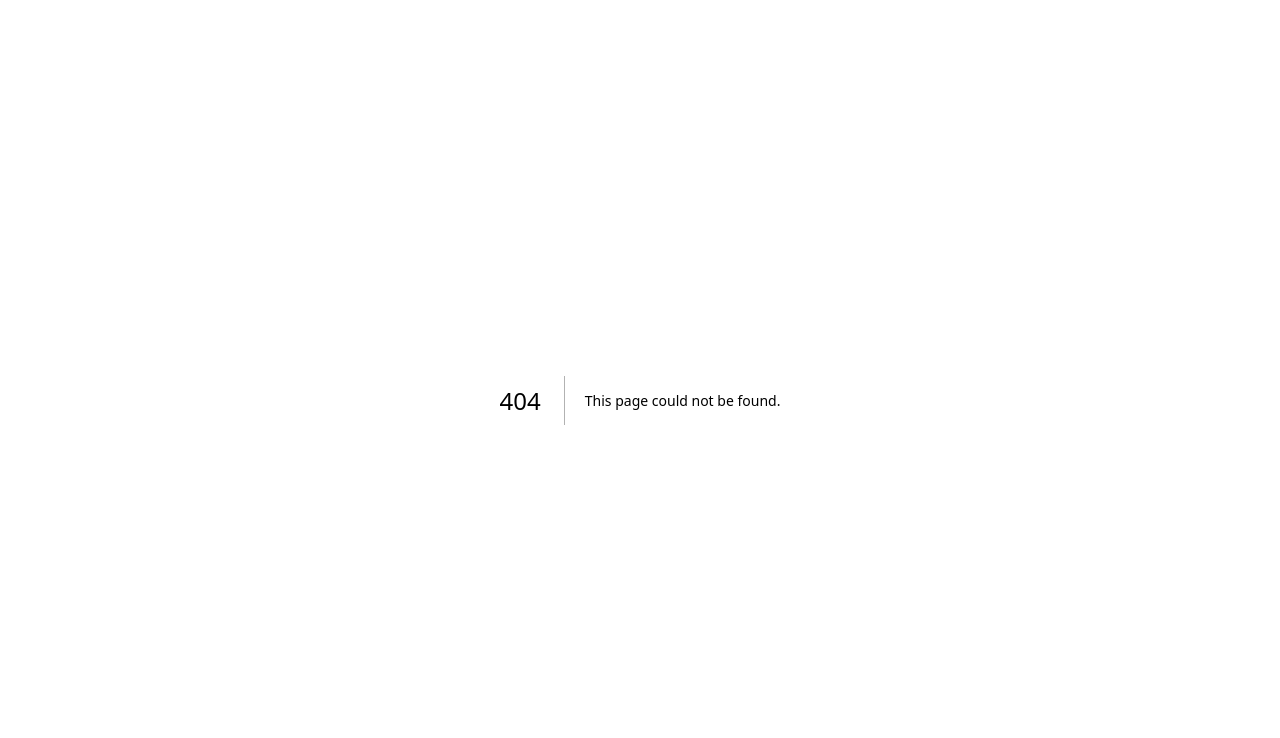
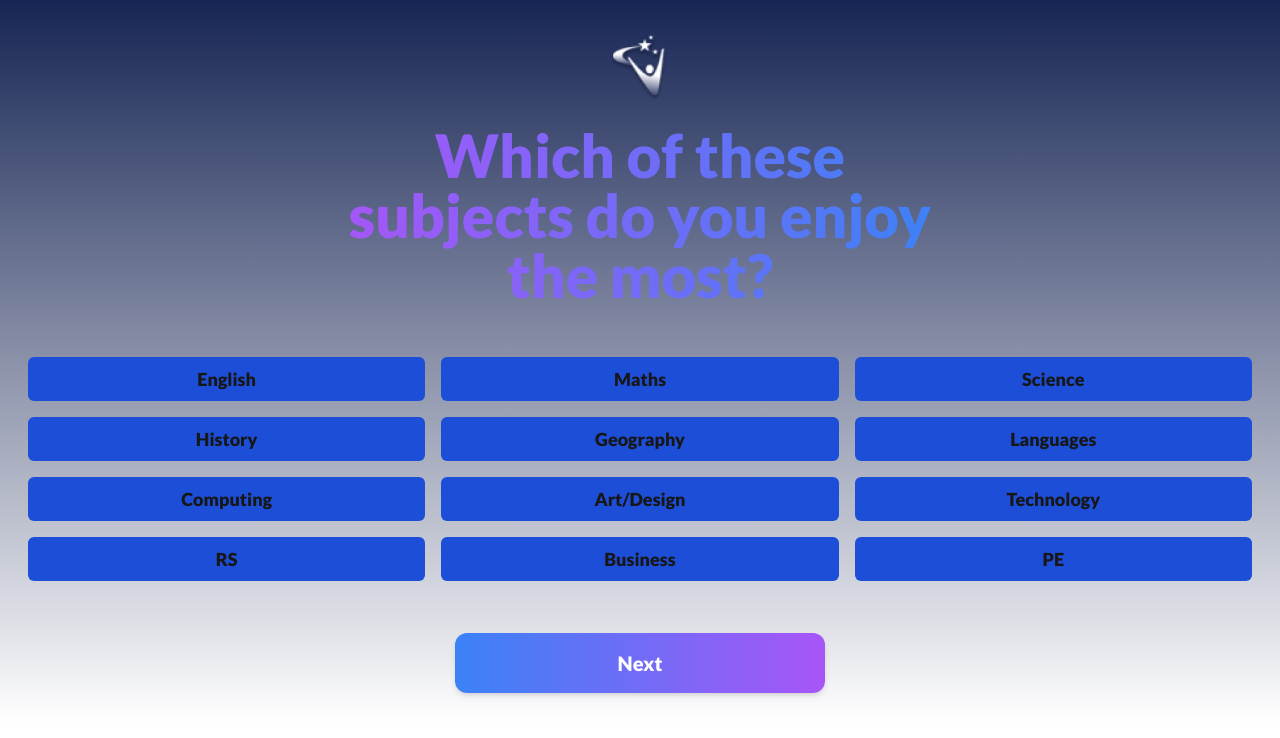
Before and after one commit to mel-muhina/smallpeice-frontend, a Next.js app: page /pages/subjectsPage in a window 1280 px wide. Before the commit this address had no page. Shown: the top 738 px of the page. Built offline with nearby package versions, Linux system fonts and the light colour scheme; what tailwindcss-animation-delay would draw is missing.

Commit message:
Start questions page

```diff
--- a/app/page.js
+++ b/app/page.js
@@ -3,7 +3,7 @@ import { HomePage } from './components'
 
 export default function Home() {
   return (
-    <div className="grid items-center justify-items-center min-h-screen p-8 pb-0 gap-0 font-[family-name:var(--font-geist-sans)] bg-gradient-to-b from-blue-950 to-blue-1000">
+    <div className="grid items-center justify-items-center min-h-screen p-6 pb-0 gap-0 font-[family-name:var(--font-geist-sans)] bg-gradient-to-b from-blue-950 to-blue-1000">
       {/* <h1>Test</h1> */}
       <HomePage />
     </div>
--- /dev/null
+++ b/app/pages/subjectsPage/page.js
@@ -0,0 +1,159 @@
+"use client";
+import Image from 'next/image';
+import Link from 'next/link';
+import { useRouter } from 'next/navigation';
+import { useState, useContext, useEffect } from 'react';
+
+export default function subjectsPage() {
+    const [question, setQuestion] = useState([])
+    const [answer, setAnswer] = useState([])
+    const [currentIndex, setCurrentIndex] = useState(0)
+    const [currentInput, setCurrentInput] = useState('')
+    const [buttonLabel, setButtonLabel] = useState('Beep')
+    // const { resultData, setResultData } = useContext(ResultContext);
+
+
+  const questions = {
+    "allQuestions": [
+      {
+        "id": 1,
+        "question": "Which of these subjects do you enjoy the most?",
+        "option": ["English", "Maths", "Science", "History", "Geography", "Languages", "Computing", "Art/Design", "Technology", "RS", "Business", "PE"]
+      },
+      {
+        "id": 2,
+        "question": "Which of these subjects do you enjoy the least?",
+        "option": ["English", "Maths", "Science", "History", "Geography", "Languages", "Computing", "Art/Design", "Technology", "RS", "Business", "PE"]
+      },
+      {
+        "id": 3,
+        "question": "What do you feel comfortable at?",
+
+      },
+      {
+        "id": 4,
+        "question": "What is a cause or issue you feel strongly about?",
+
+      },
+      {
+        "id": 5,
+        "question": "Would you like the results in a video or text format?",
+        "option": ["Text", "Video"]
+      }
+    ]
+  }
+
+  const handleNext = () => {
+    setCurrentIndex(prevIndex => {
+        if (prevIndex < question.length - 1) {
+            return prevIndex +1;
+        } else {
+            return prevIndex;
+        }
+    })
+
+    setAnswer((prevAnswers) => [
+        ...prevAnswers,
+        currentInput
+    ])
+
+    setCurrentInput('')
+  }
+
+  function handleInput(e) {
+    setCurrentInput(e.target.value)
+}
+
+  async function handleSubmit(e) {
+    e.preventDefault();
+  }
+//     try {
+//         const response = await fetch(`https://first-impressions-frontend.onrender.com/getRecommendations`, {
+//             method: 'POST',
+//             headers: {
+//                 'Content-Type': 'application/json'
+//             },
+//             body: JSON.stringify({
+//                 ans1: answer[0],
+//                 ans2: answer[1],
+//                 ans3: answer[2],
+//                 ans4: answer[3],
+//                 ans5: answer[4],
+//             })
+//             })
+
+//             const data = await response.json()
+//             setResultData(data)
+//             Navigate('/results')
+
+//             console.log(data)
+
+//     }  catch (err) {
+//         console.log(err);
+//   }
+//   setCurrentInput('')
+// }
+
+const button = (answer) => {
+    if (answer.length < 4) {
+        return "Next"
+    } else {
+        return "Submit"
+    }
+}
+
+const handleButton = (e) => {
+    if (currentIndex < 4) {
+       handleNext()
+    } else {
+        handleSubmit(e);
+    }
+}
+
+  useEffect(() => {
+    setQuestion(questions.allQuestions)
+  }, [])
+
+
+  return (
+    <div className="grid items-center justify-items-center min-h-100vh p-6 pb-0 gap-0 overflow-auto hide-scrollbar font-[family-name:var(--font-geist-sans)] bg-gradient-to-b from-blue-950 to-blue-1000">
+    <div className='px-0 py-2 aspect-w-16 aspect-h-9'>
+     <Image src="/smallpeice_logo.png" alt="smallpeice logo" width={60} height={60} className="pd-2"/>
+    </div>
+   {/* <h1 className="sm:w-[70%] md:w-[50%] lg:w-[50%] xl:w-[50%] text-5xl xl:text-6xl lg:text-5xl md:text-center  font-bold text-transparent animate-fade-in-text bg-clip-text bg-gradient-to-l from-blue-500 to-purple-500 px-4 py-4 ">Who would you like to talk to?</h1> */}
+
+   <form onSubmit={handleSubmit}>
+     <div key={question} className='items-center justify-items-center text-center'>
+        <h1 className="sm:w-[80%] md:w-[50%] lg:w-[50%] xl:w-[50%] text-4xl xl:text-6xl lg:text-5xl md:text-center  font-bold text-transparent animate-fade-in-text bg-clip-text bg-gradient-to-l from-blue-500 to-purple-500 px-4 py-4 ">{question[currentIndex]?.question}</h1>
+
+        <div className='m-8 grid grid-cols-3 w-[100%] md:grid-cols-3 justify-around md:gap-2'>
+        {question[currentIndex]?.option && question[currentIndex].option.length > 0 ? (
+            question[currentIndex]?.option.map((option, index) => (
+              <button
+                 key={index}
+                 type="button"
+                 className="bg-blue-700 rounded-md m-1 w-22 md:px-4 py-2 md:py-2 text-md md:text-lg focus:outline-none focus:ring-2 focus:ring-blue-500"
+                 onClick={() => setCurrentInput(option)}
+              >
+                {option}
+              </button>
+            ))
+        ) : (
+            <input className="border border-gray-300 rounded-md sm:w-[70%] md:w-[50%] lg:w-[40%] xl:w-[30%] w-[100%] px-8 py-4 md:px-12 focus:outline-none" placeholder='Answer' name={`answer_${question[currentIndex]?.id}`}  value={currentInput} type="text" onChange={handleInput} required />
+
+        )}
+        </div>
+
+
+        {/* <button className="input-button" onClick={handleButton}>{button(answer)}</button> */}
+
+
+   <Link href="#" className="flex justify-center items-center w-[100%] m-4"><button className="sm:w-[70%] md:w-[50%] lg:w-[40%] xl:w-[30%] w-[100%] px-8 py-4 md:px-12 bg-gradient-to-r from-blue-500 to-purple-500 text-white text-lg md:text-xl m-4 font-semibold rounded-xl shadow-md hover:bg-purple-500 active:bg-pink-500 focus:outline-none focus:ring-2 focus:ring-blue-400 focus:ring-opacity-75 " onClick={handleButton}>
+   {button(answer)}
+   </button>
+   </Link>
+   </div>
+   </form>
+</div>
+  )
+}
--- a/app/pages/userPage/page.js
+++ b/app/pages/userPage/page.js
@@ -27,7 +27,7 @@ const handleClick = (user) => {
     {
       firstName: "Chen",
       lastName: "Wei",
-      img: "/avatars/1.png"
+      img: "/avatars/3.png"
     },
     {
       firstName: "Raj",
@@ -48,15 +48,15 @@ const handleClick = (user) => {
 
   return (
     <>
-    <div className="grid items-center justify-items-center min-h-100vh p-8 pb-0 gap-0 overflow-auto hide-scrollbar font-[family-name:var(--font-geist-sans)] bg-gradient-to-b from-blue-950 to-blue-1000">
+    <div className="grid items-center justify-items-center min-h-100vh p-6 pb-0 gap-0 overflow-auto hide-scrollbar font-[family-name:var(--font-geist-sans)] bg-gradient-to-b from-blue-950 to-blue-1000">
        <div className='px-0 py-2 aspect-w-16 aspect-h-9'>
         <Image src="/smallpeice_logo.png" alt="smallpeice logo" width={60} height={60} className="pd-2"/>
        </div>
       <h1 className="sm:w-[70%] md:w-[50%] lg:w-[50%] xl:w-[50%] text-5xl xl:text-6xl lg:text-5xl md:text-center  font-bold text-transparent animate-fade-in-text bg-clip-text bg-gradient-to-l from-blue-500 to-purple-500 px-4 py-4 ">Who would you like to talk to?</h1>
 
-      <div className='grid grid-cols-3 justify-around gap-2 md:pt-4 overflow-auto hide-scrollbar'>
+      <div className='grid grid-cols-3 justify-around gap-2 md:gap-8 md:pt-8 '>
         {users.map((user, index) =>
-        <div className={`flex flex-col gap-2 text-center items-center cursor-pointer `}
+        <div className={`flex flex-col gap-2 text-center items-center cursor-pointer animate-pop-in hide-scrollbar`}
         key={index}
         onClick={() => handleClick(user)}>
           <Image src={user.img} width={80} height={80} alt={user.firstName} className='focus:ring-4 focus:ring-orangeYellow focus:ring-opacity-100 rounded-full' tabIndex={0} />
@@ -65,7 +65,7 @@ const handleClick = (user) => {
         </div>)}
       </div>
 
-      <Link href="#" className="flex justify-center items-center w-[100%] m-4"><button className="sm:w-[70%] md:w-[50%] lg:w-[40%] xl:w-[30%] w-[100%] px-8 py-4 md:px-12 bg-gradient-to-r from-blue-500 to-purple-500 text-white text-lg md:text-xl m-4 font-semibold rounded-xl shadow-md hover:bg-purple-500 active:bg-pink-500 focus:outline-none focus:ring-2 focus:ring-blue-400 focus:ring-opacity-75 ">
+      <Link href="/pages/subjectsPage" className="flex justify-center items-center w-[100%] m-4"><button className="sm:w-[70%] md:w-[50%] lg:w-[40%] xl:w-[30%] w-[100%] px-8 py-4 md:px-12 bg-gradient-to-r from-blue-500 to-purple-500 text-white text-lg md:text-xl m-4 font-semibold rounded-xl shadow-md hover:bg-purple-500 active:bg-pink-500 focus:outline-none focus:ring-2 focus:ring-blue-400 focus:ring-opacity-75 ">
        Find your perfect career...
       </button>
       </Link>
--- a/tailwind.config.js
+++ b/tailwind.config.js
@@ -31,6 +31,10 @@ module.exports = {
           '0%': { opacity: '0', transform: 'translateY(40px)' },
           '100%': { opacity: '1', transform: 'translateY(0)' },
          },
+         popIn: {
+          '0%': {  opacity: '0', transform: 'scale(0.5)' },
+          '100%': {opacity: '1', transform: 'scale(1)'   },
+           },
         },
       fontFamily: {
         sans: ['Lato', 'Soho', 'ui-sans-serif', 'system-ui', '-apple-system', 'BlinkMacSystemFont', '"Segoe UI"', 'Roboto', '"Helvetica Neue"', 'Arial', 'sans-serif'],
```
Also changed, not shown: public/avatars/3.png (added).
